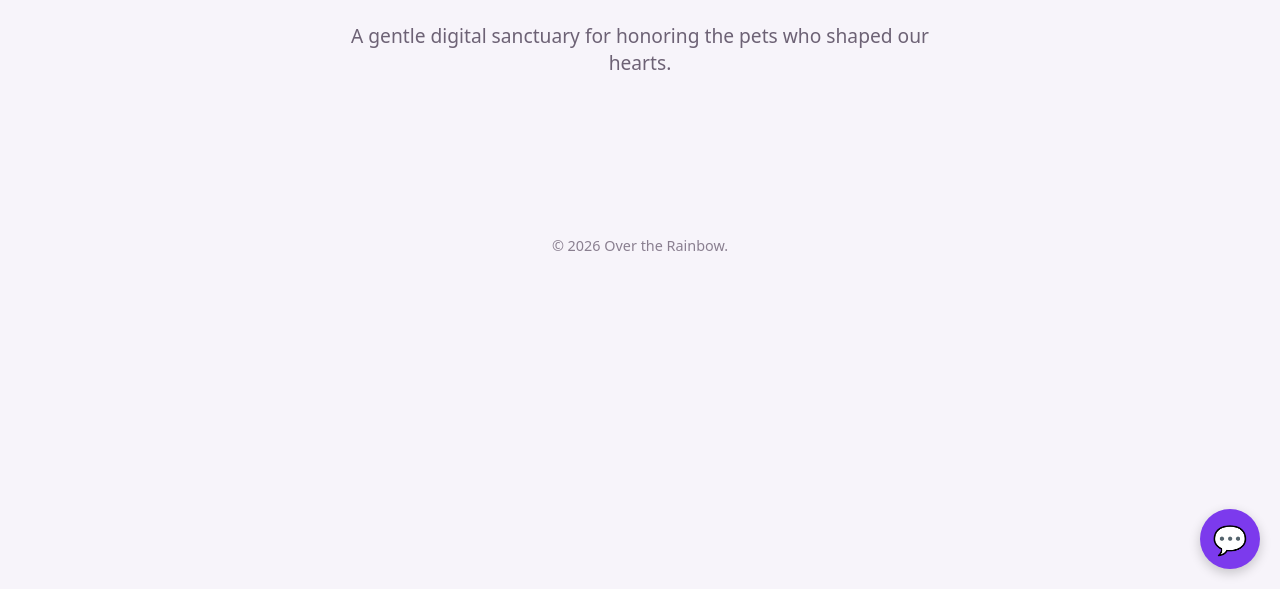
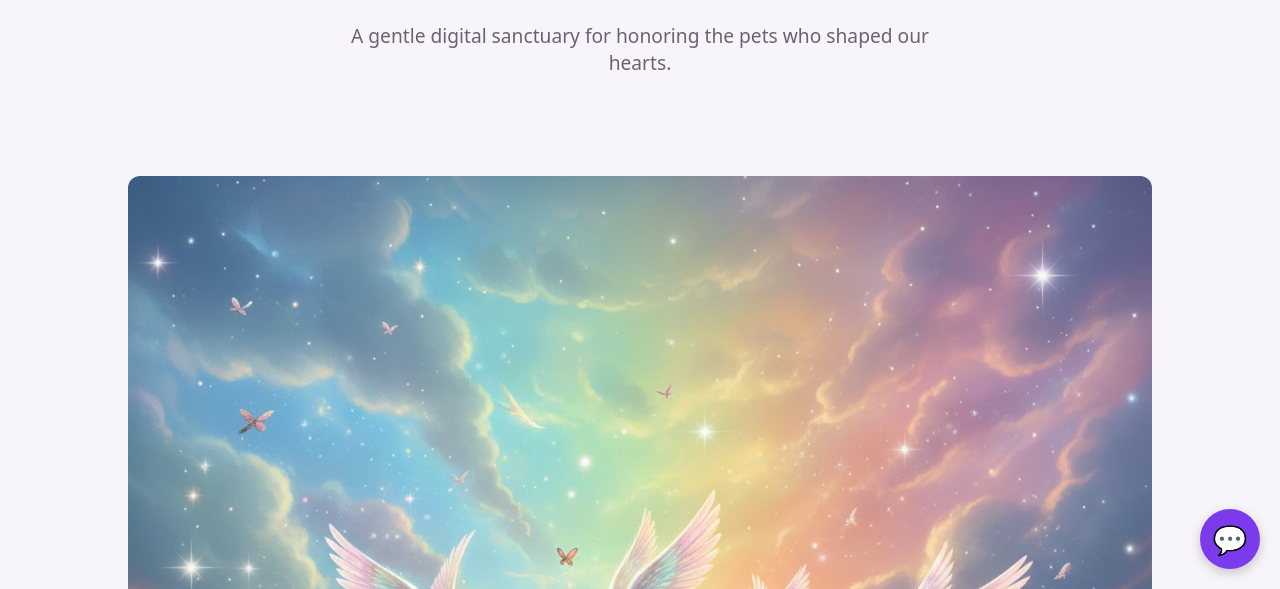
Before and after one commit to cynlopez53/over-the-rainbow, a website: page index.html in a window 1280 px wide. Shown: the part 211-800 px from the top of the page. Drawn offline with Linux system fonts and the light colour scheme.

Commit message:
Fix rainbow-bridge.jpg

```diff
--- a/index.html
+++ b/index.html
@@ -71,7 +71,6 @@
     <li><a href="shop.html">Virtual Shop</a></li>
     <li><a href="healing-agent.html">Healing Agent</a></li>
     <li><a href="dedication.html">My Dogs</a></li>
-
   </ul>
 </nav>
 
@@ -79,6 +78,13 @@
 <div class="hero">
   <h1>Welcome to Over the Rainbow</h1>
   <p>A gentle digital sanctuary for honoring the pets who shaped our hearts.</p>
+</div>
+
+<!-- RAINBOW BRIDGE IMAGE -->
+<div style="text-align: center; margin: 20px 0;">
+  <img src="assets/images/rainbow-bridge.jpg"
+       alt="Rainbow Bridge"
+       style="max-width: 100%; height: auto; border-radius: 12px;">
 </div>
 
 <footer>
```
